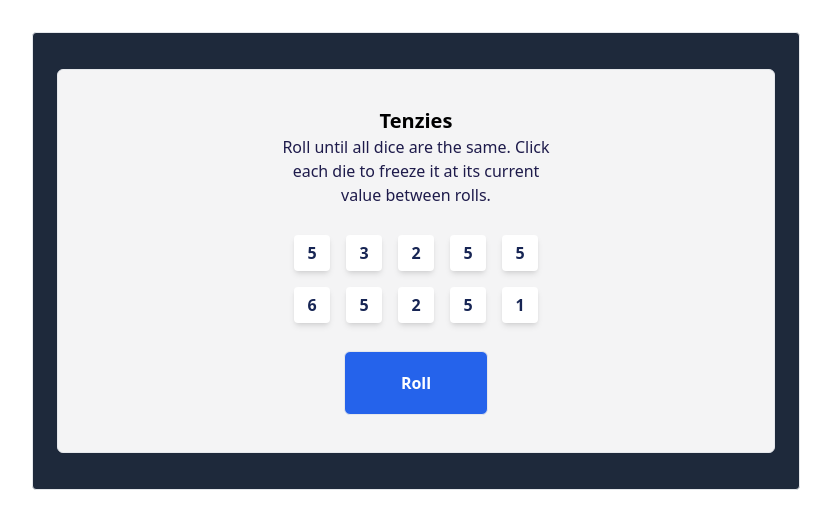
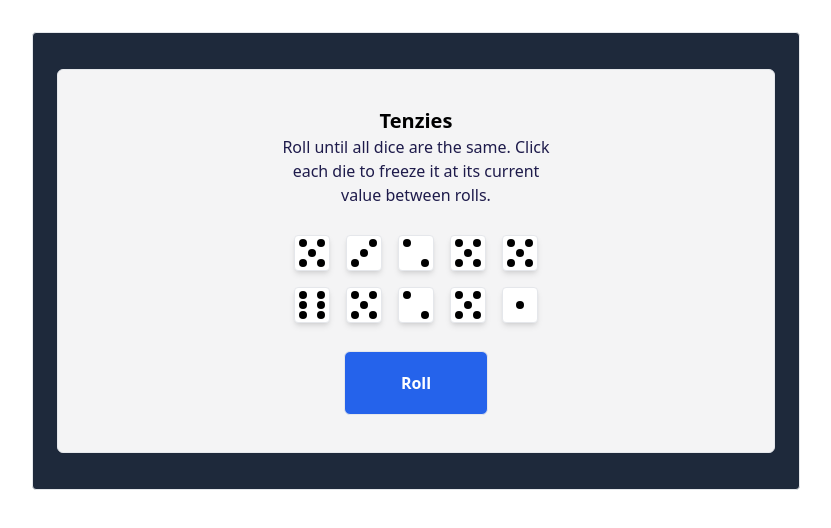
Before and after one commit to Mawushie/tenzies-redo, a React (Vite) app: page / in a window 1280 px wide. Shown: the top 528 px of the page, without its empty margins (224-1055 px from the left). Built offline with nearby package versions, Linux system fonts and the light colour scheme.

Commit message:
Die component refactored so that the die values reflect dice faces with dots

```diff
--- a/src/components/Die.jsx
+++ b/src/components/Die.jsx
@@ -1,15 +1,26 @@
 import React from "react";
+import One from "./One";
+import Two from "./Two";
+import Three from "./Three";
+import Four from "./Four";
+import Five from "./Five";
+import Six from "./Six";
 
 export default function Die({ value, isHeld, holdDice }) {
   //conditionally rendering class of held dice based on isHeld property coming from props
   return (
     <div
-      className={`flex justify-center items-center w-9 h-9 border-none rounded bg-white text-blue-950 font-bold shadow-md ${
+      className={`flex justify-center items-center w-9 h-9 border none rounded bg-white text-blue-950 font-bold shadow-md ${
         isHeld ? "heldDice" : ""
       }`}
       onClick={holdDice}
     >
-      {value}
+      {value === 1 && <One />}
+      {value === 2 && <Two />}
+      {value === 3 && <Three />}
+      {value === 4 && <Four />}
+      {value === 5 && <Five />}
+      {value === 6 && <Six />}
     </div>
   );
 }
--- a/src/components/DieContainer.jsx
+++ b/src/components/DieContainer.jsx
@@ -2,8 +2,6 @@ import React from "react";
 
 export default function DieContainer({ children }) {
   return (
-    <div className="flex flex-col justify-between w-9 h-9 border none rounded bg-white text-blue-950 font-bold shadow-md p-0.5">
-      {children}
-    </div>
+    <div className="flex flex-col justify-between w-9 h-9 p-1">{children}</div>
   );
 }
```
